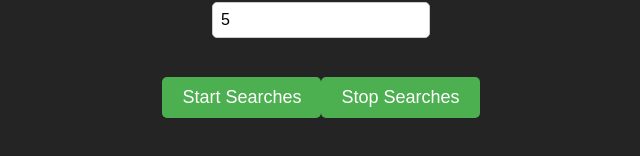
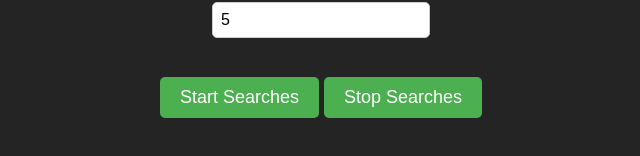
Before and after one commit to Arzzam/bing-search-bot, a React (Vite) app: page / in a window 1280 px wide. Shown: the part 420-576 px from the top of the page, without its empty margins (319-959 px from the left). Built offline with nearby package versions, Linux system fonts and the light colour scheme; no server answers; the database is empty.

Commit message:
add styles and enhane ui

```diff
--- a/src/index.css
+++ b/src/index.css
@@ -51,3 +51,10 @@ button {
 button:hover {
   background-color: #45a049;
 }
+
+.button-grp {
+  display: flex;
+  justify-content: space-between;
+  gap: 5px;
+  flex-direction: row;
+}
```
